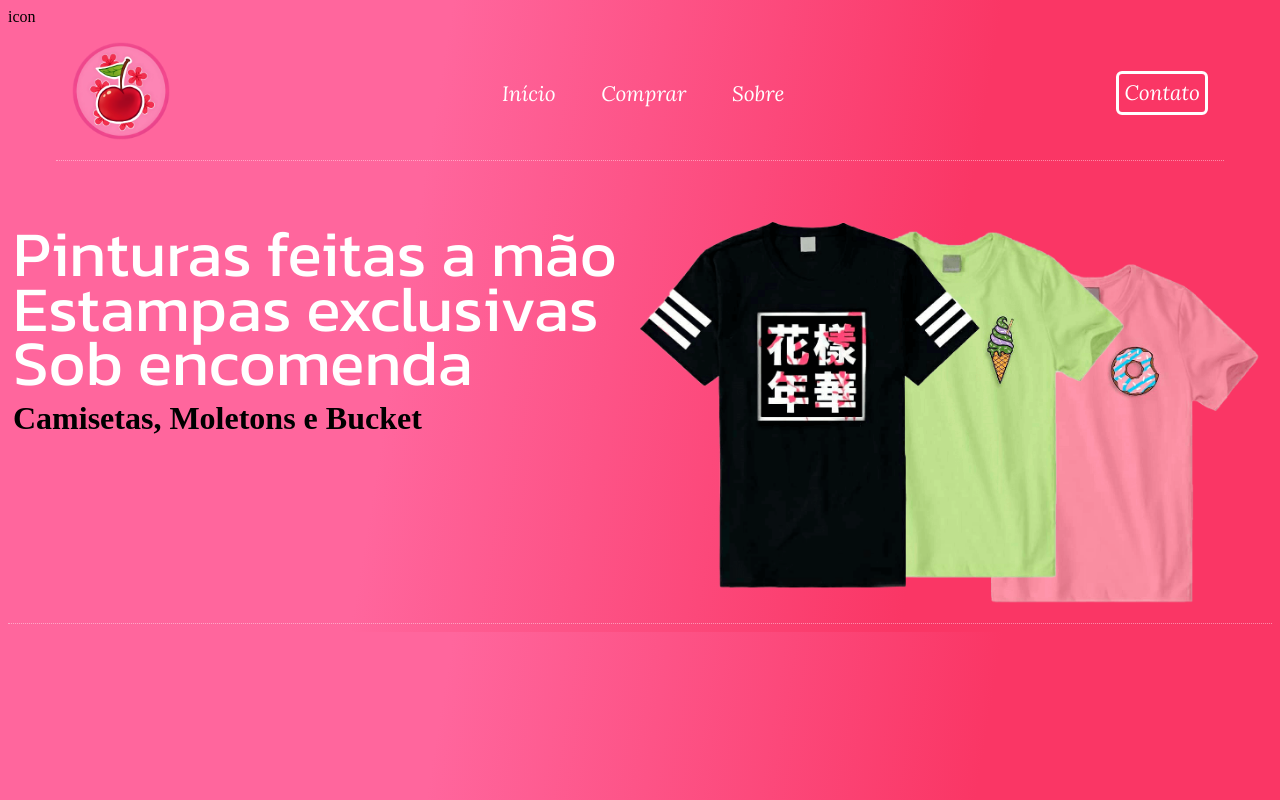
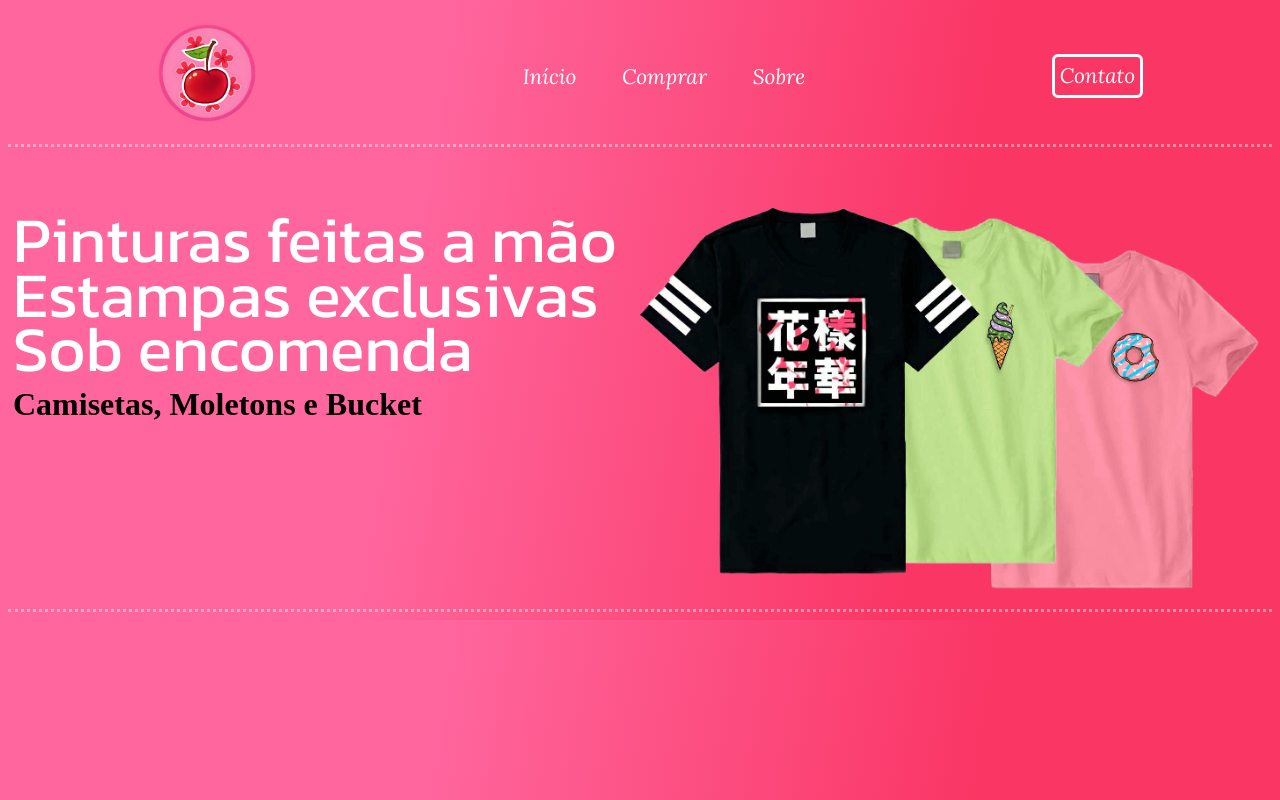
Before and after one commit to nicholasgdml/cherry-training-landingpage, a plain HTML site: page index.html in a window 1280 px wide. Drawn offline with Linux system fonts and the light colour scheme.

Commit message:
lines and favicon update

```diff
--- a/index.html
+++ b/index.html
@@ -6,12 +6,12 @@
     <meta name="viewport" content="width=device-width, initial-scale=1.0">
     <link rel="stylesheet" href="./style.css">
     <title>Cherry Store - Estampas exclusivas feitas a mão!</title>
-    icon
+    <link rel="shortcut icon" href="./images/favicon.ico" type="image/x-icon">
 </head>
 <body>
     <header>
         <div>
-            <img class="logo-cherry" src="images/logo-cherry1080x1080.png" alt="Logo Cherry Store">
+            <a href="#"><img class="logo-cherry" src="images/logo-cherry1080x1080.png" alt="Logo Cherry Store"></a>
         </div>
 
         <nav>
--- a/style.css
+++ b/style.css
@@ -20,10 +20,9 @@ body {
 header {
     display: flex;
     padding: 1em;
-    justify-content: space-between;
+    justify-content: space-around;
     align-items: center;
-    margin-inline: 3em;
-    border-bottom: 1px dotted rgba(255, 255, 255, 0.425);
+    border-bottom: 3px dotted rgba(255, 255, 255, 0.425);
 }
 
 a {
@@ -81,5 +80,5 @@ h2 {
 }
 
 footer {
-    border-top: 1px dotted rgba(255, 255, 255, 0.425);;
+    border-top: 3px dotted rgba(255, 255, 255, 0.425);;
 }
```
Also changed, not shown: images/favicon.ico (added), images/logo-cherry128x128.png (added), images/logo-cherry256x256.png (added), 3 other files.
